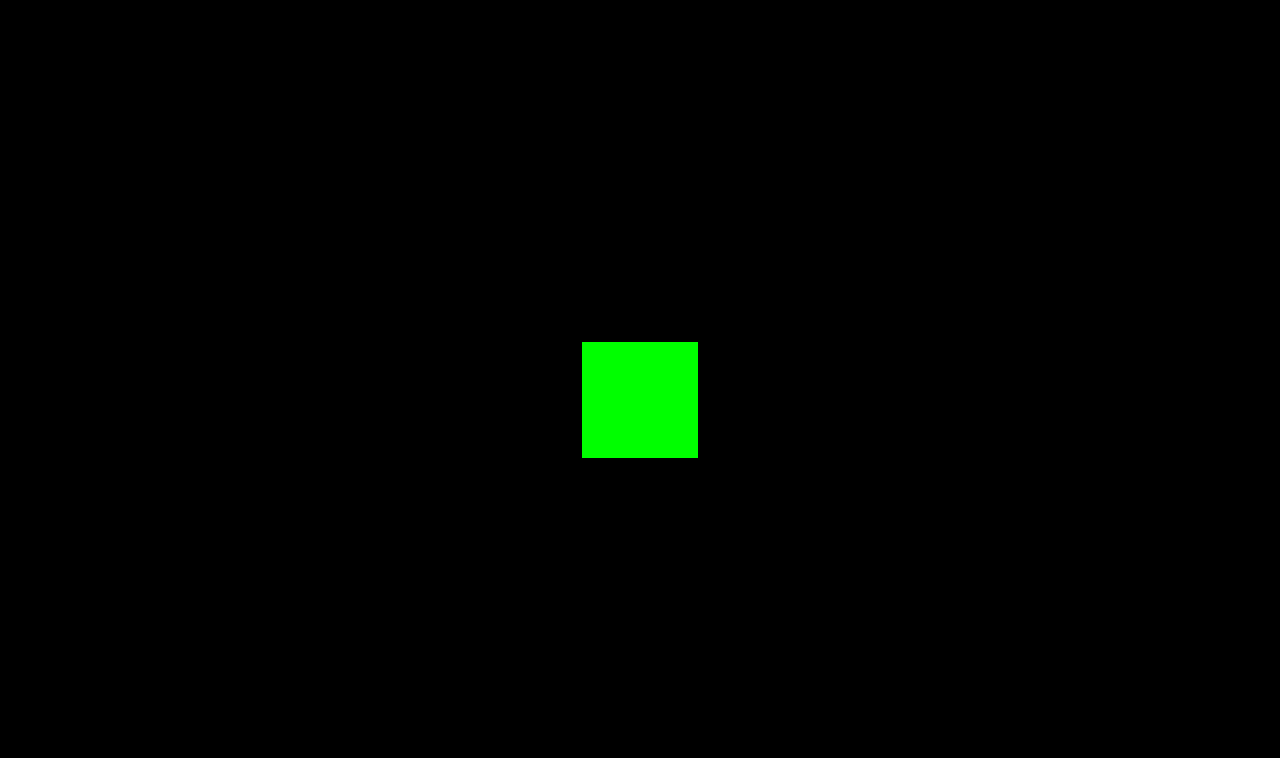
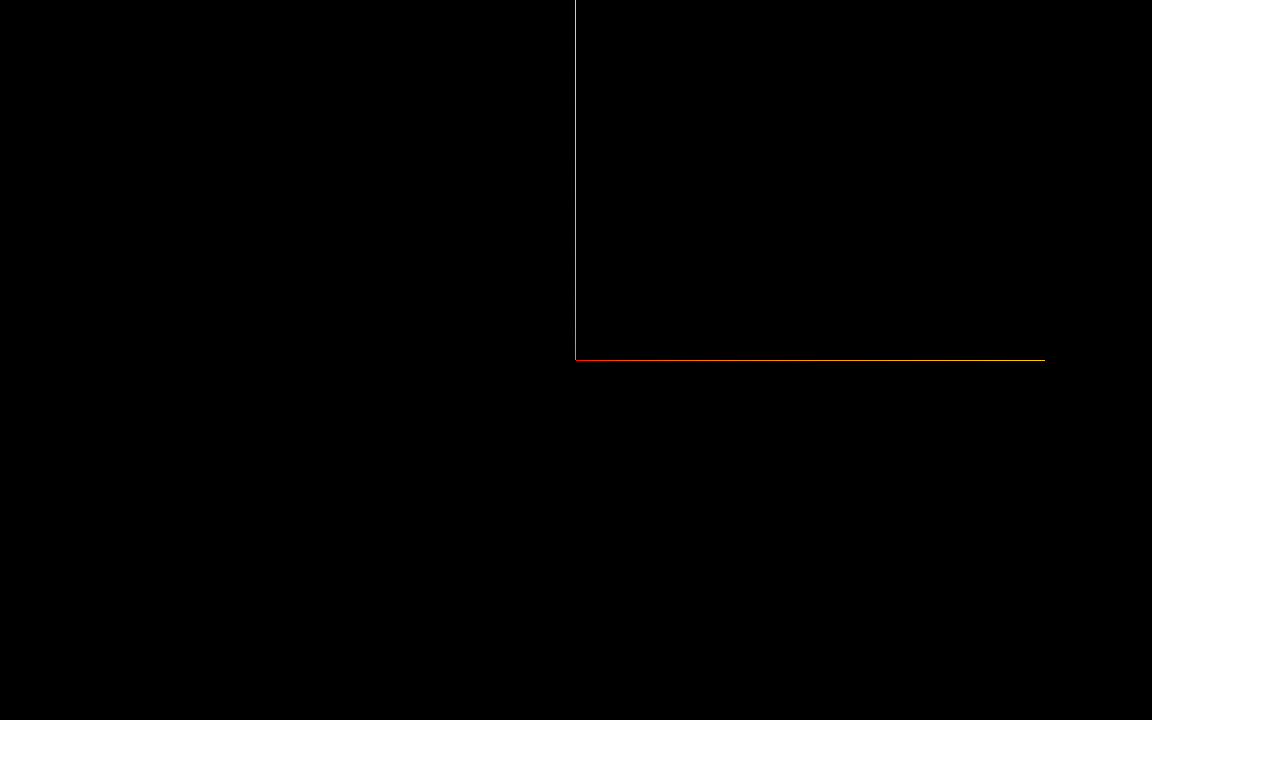
Before and after one commit to LiveNathan/sound-system-model, a website built with Vite: page index.html in a window 1280 px wide. Built offline with nearby package versions, Linux system fonts and the light colour scheme.

Commit message:
Add WebGL compatibility and axes labels, fix canvas sizing
Introduced WebGL compatibility checks to ensure app runs only on supported devices. The camera aspect ratio and renderer size now adjust dynamically based on the window size. Axes helpers were also added to the 3D scene for better orientation and understanding of the 3D space. Labels 'X', 'Y', and 'Z' are allotted to the axes. Changes made to utilize CSS3DRenderer for displaying text labels in the 3D space.

```diff
--- a/index.html
+++ b/index.html
@@ -10,6 +10,9 @@
     </style>
   </head>
   <body>
+  <div id="container" class="h-[90vh] w-[90vw]">
+    <canvas id="canvas" class=""></canvas>
+  </div>
     <script type="module" src="./src/main.js"></script>
   </body>
 </html>
--- a/src/main.js
+++ b/src/main.js
@@ -1,24 +1,76 @@
 import './index.css'
 import * as THREE from 'three';
 import { OrbitControls } from 'three/addons/controls/OrbitControls.js';
+import WebGL from 'three/addons/capabilities/WebGL.js';
+import { CSS3DRenderer, CSS3DObject } from 'three/addons/renderers/CSS3DRenderer.js';
 
 const scene = new THREE.Scene();
-const camera = new THREE.PerspectiveCamera( 75, window.innerWidth / window.innerHeight, 0.1, 1000 );
-
-const renderer = new THREE.WebGLRenderer();
-renderer.setSize( window.innerWidth, window.innerHeight );
-document.body.appendChild( renderer.domElement );
+const container = document.getElementById("container");
+const camera = new THREE.PerspectiveCamera( 75, container.offsetWidth / container.offsetHeight, 0.1, 1000 );
+const canvas = document.querySelector('#canvas');
+const renderer = new THREE.WebGLRenderer({canvas: canvas});
+renderer.setSize(container.offsetWidth, container.offsetHeight);
 const controls = new OrbitControls( camera, renderer.domElement );
 
 const geometry = new THREE.BoxGeometry( 1, 1, 1 );
 const material = new THREE.MeshBasicMaterial( { color: 0x00ff00 } );
 const cube = new THREE.Mesh( geometry, material );
-scene.add( cube );
+// scene.add( cube );
 
 camera.position.z = 5;
+
+const axesHelper = new THREE.AxesHelper( 5 );
+scene.add( axesHelper );
+
+
+var labelRenderer = new CSS3DRenderer();
+labelRenderer.setSize(container.offsetWidth, container.offsetHeight);
+container.appendChild(renderer.domElement);
+
+function makeTextSprite(message) {
+    var element = document.createElement('div');
+    element.style.width = '100px';
+    element.style.height = '100px';
+    element.style.backgroundColor = 'rgba(0,0,0,0)';
+    element.style.color = 'red';
+    element.innerHTML = message;
+    return element;
+}
+
+var labels = ['X', 'Y', 'Z'];
+
+for (var i = 0; i < 3; ++i) {
+    var sprite = makeTextSprite(labels[i]);
+    var sprite3D = new CSS3DObject(sprite);
+    sprite3D.position.set((i==0) ? 6 : 0, (i==1) ? 6 : 0, (i==2) ? 6 : 0); // position labels
+    scene.add(sprite3D);
+}
+
+
+
 
 function animate() {
     requestAnimationFrame( animate );
     renderer.render( scene, camera );
+    labelRenderer.render(scene, camera);
 }
-animate();
+
+
+if ( WebGL.isWebGLAvailable() ) {
+
+    animate();
+
+} else {
+
+    const warning = WebGL.getWebGLErrorMessage();
+    document.getElementById( 'container' ).appendChild( warning );
+
+}
+
+window.addEventListener( 'resize', onWindowResize, false );
+
+function onWindowResize(){
+    camera.aspect = window.innerWidth / window.innerHeight;
+    camera.updateProjectionMatrix();
+    renderer.setSize( window.innerWidth, window.innerHeight );
+}
```
